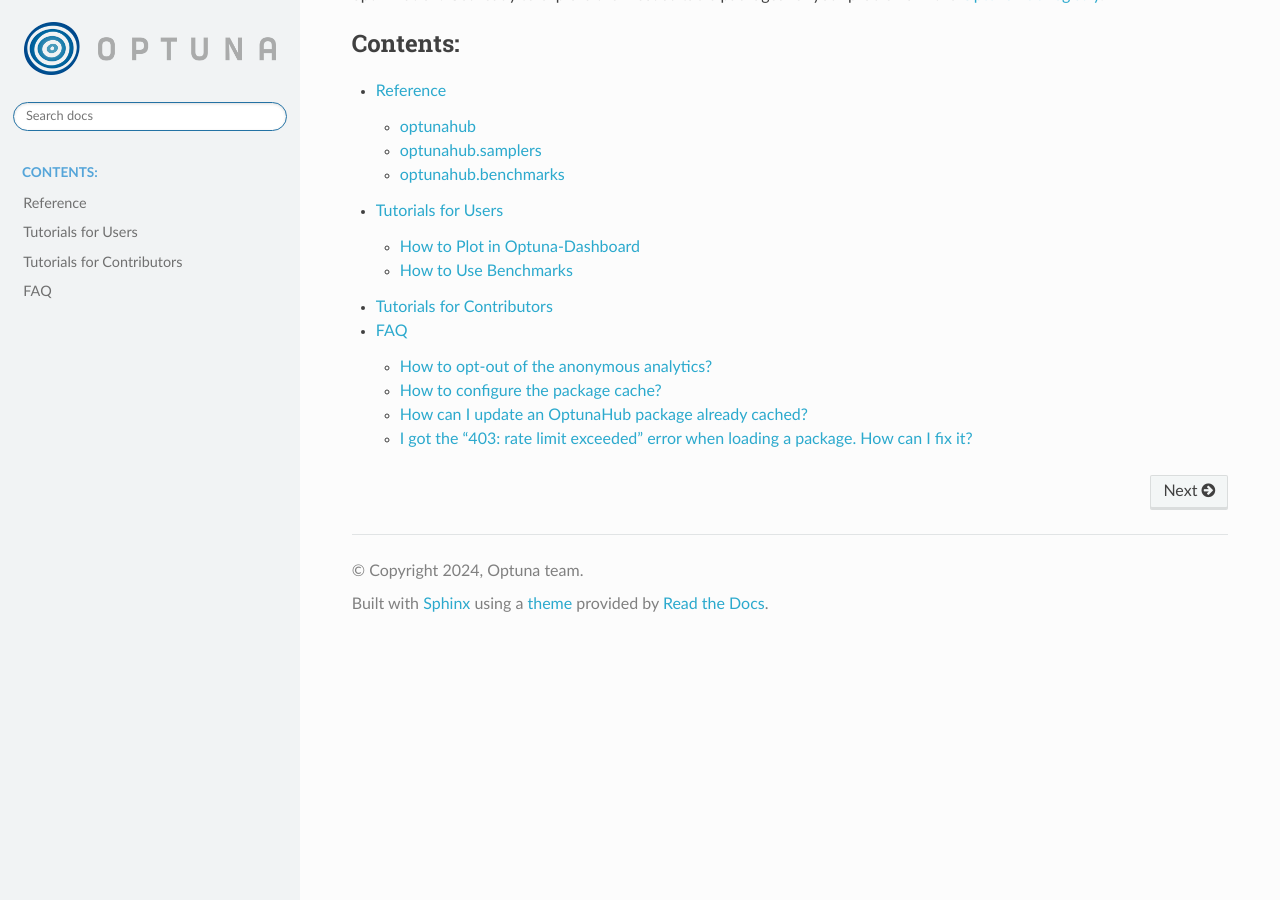
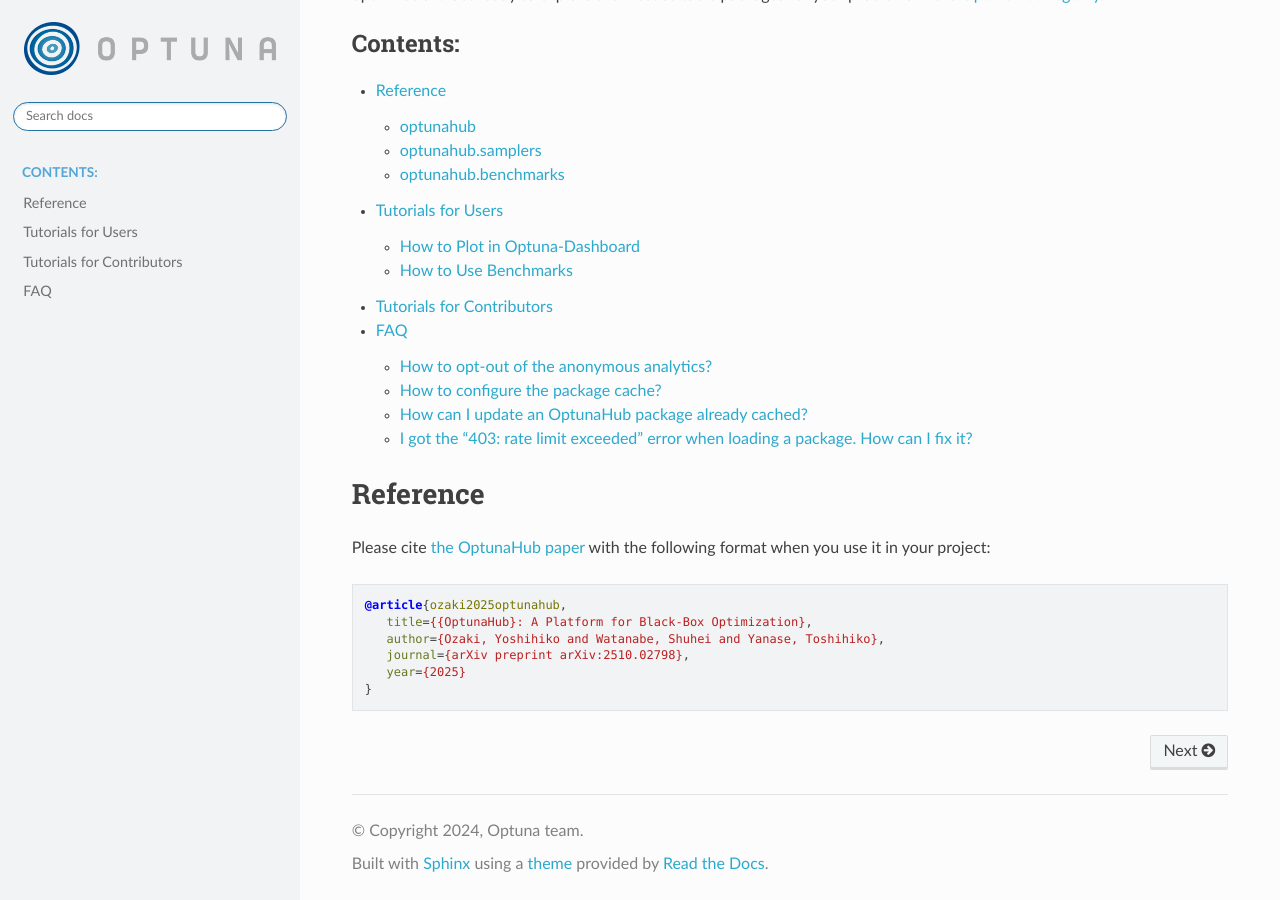
Before and after one commit to optuna/optunahub, a Sphinx documentation site: the page built from docs/source/index.rst, in a window 1280 px wide and 900 px high, scrolled down 1119 px. Built offline with Sphinx 7.4.7 and the Read the Docs theme 3.1.0, drawn with Linux system fonts in a browser that asks for light colours; before the commit the page ends 1759 px from its top, so only the background shows below that; some of the changed text lies outside the part shown.

Commit message:
Add reference to documentation

```diff
--- a/docs/source/index.rst
+++ b/docs/source/index.rst
@@ -61,3 +61,18 @@
    tutorials_for_users/index
    tutorials_for_contributors
    faq
+
+Reference
+=========
+
+
+Please cite `the OptunaHub paper <https://doi.org/10.48550/arXiv.2510.02798>`__ with the following format when you use it in your project:
+
+.. code-block:: bibtex
+
+   @article{ozaki2025optunahub,
+      title={{OptunaHub}: A Platform for Black-Box Optimization},
+      author={Ozaki, Yoshihiko and Watanabe, Shuhei and Yanase, Toshihiko},
+      journal={arXiv preprint arXiv:2510.02798},
+      year={2025}
+   }
```
Also changed, not shown: other parts of docs/source/index.rst (+1 -1 lines).
